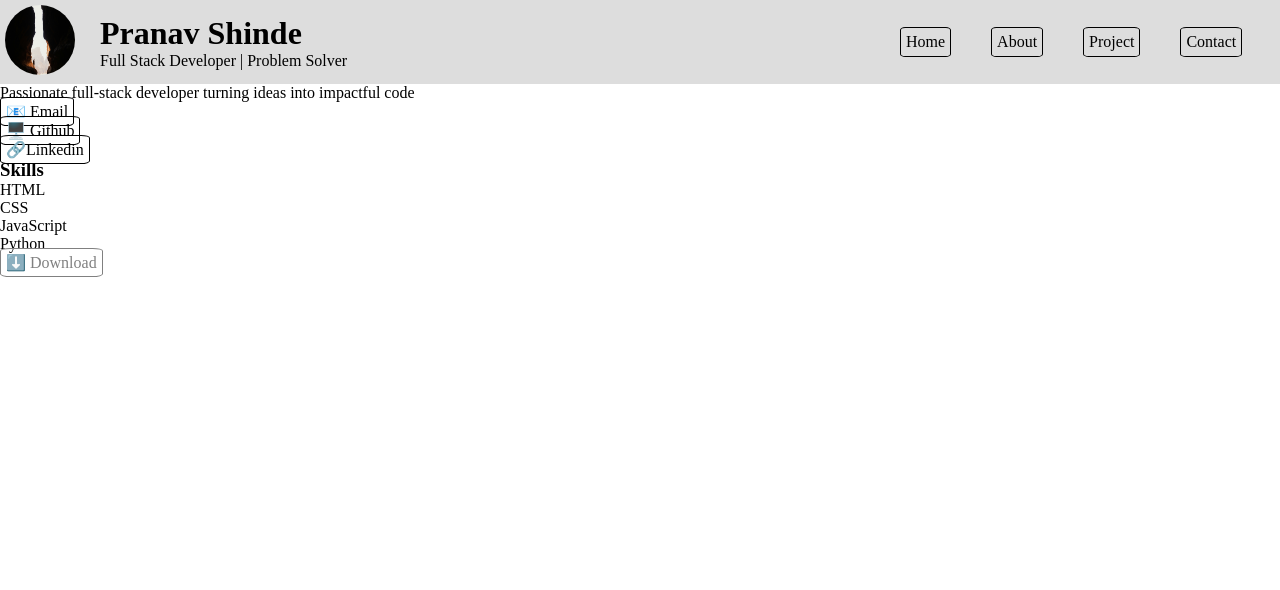
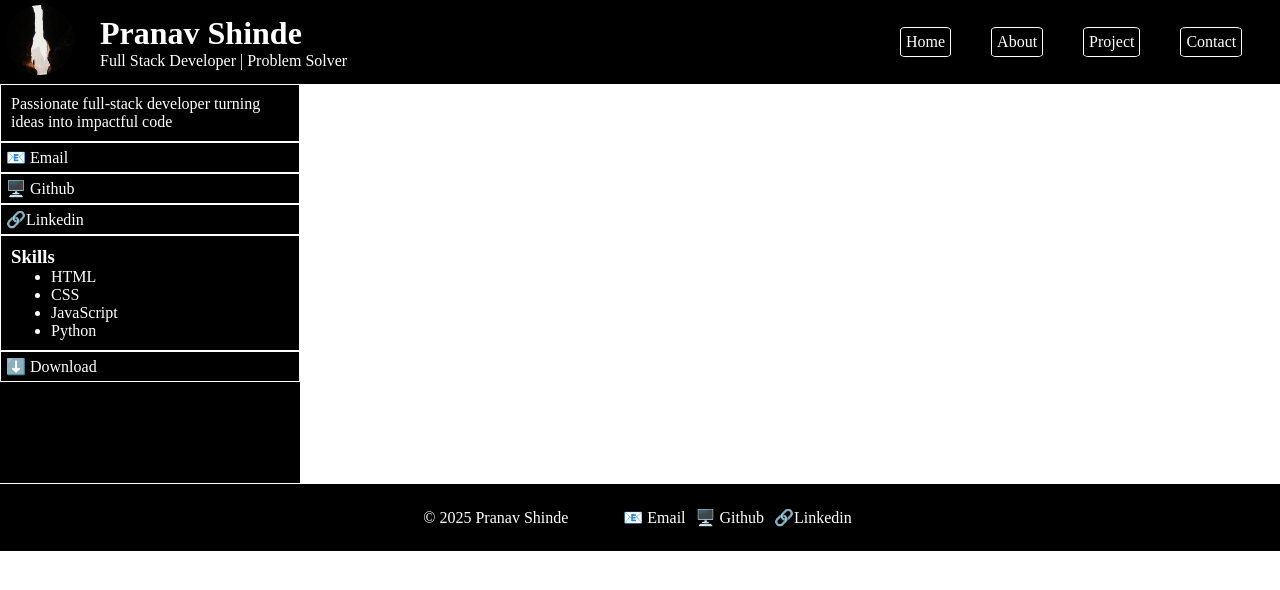
Before and after one commit to GGpranav23/portFolioSiteWFlexbox, a plain HTML site: page index.html in a window 1280 px wide. Drawn offline with Linux system fonts and the light colour scheme.

Commit message:
Side bar and footer

```diff
--- a/index.html
+++ b/index.html
@@ -33,17 +33,15 @@
         </div>
 
 
-        <nav aria-label="Quick Contact Links">
-            <ul>
-                <li class="li "><a href="mailto:pranavshinde234ty@gmail.com" class="button ">📧 Email</a></li>
-                <li class="li "><a href="https://github.com/GGpranav23" target="_blank" rel="noopener noreferrer" aria-label="Github" class="button ">🖥️ Github</a></li>
-                <li class="li "><a href="https://linkedin.com/" target="_blank" rel="noopener noreferrer" aria-label="Linkedin" class="button">🔗Linkedin</a></li>
-            </ul>
+        <nav aria-label="Quick Contact Links" class="navigation">
+                <a href="mailto:pranavshinde234ty@gmail.com" class="button ">📧 Email</a>
+                <a href="https://github.com/GGpranav23" target="_blank" rel="noopener noreferrer" aria-label="Github" class="button ">🖥️ Github</a>
+                <a href="https://linkedin.com/" target="_blank" rel="noopener noreferrer" aria-label="Linkedin" class="button">🔗Linkedin</a>
         </nav>
 
-        <section aria-label="skills">
+        <section class="skills" aria-label="skills">
             <h3>Skills</h3>
-            <ul>
+            <ul class="unordered-list">
                 <li>HTML</li>
                 <li>CSS</li>
                 <li>JavaScript</li>
@@ -51,10 +49,19 @@
             </ul>
         </section>
 
-        <div>
-            <a href="" download="" aria-label="Download Resume">⬇️ Download</a>
+        <div class="div-download">
+            <a href="" download="" class="download" aria-label="Download Resume">⬇️ Download</a>
         </div>
     </aside>
 
+    <footer class="footer">
+        <p>&copy; 2025 Pranav Shinde</p>
+        <div class="footer-div">
+            <a href="#" class="footer-buttons">📧 Email</a>
+            <a href="#" class="footer-buttons">🖥️ Github</a>
+            <a href="#" class="footer-buttons">🔗Linkedin</a>
+        </div>
+    </footer>
+
 </body>
 </html>
--- a/style.css
+++ b/style.css
@@ -7,7 +7,7 @@
 
 .header {
     display: flex;
-    background-color: #ddd;
+    background-color: black;
     align-items: center;
     justify-content: flex-start;
     /* flex-direction: column; */
@@ -33,6 +33,7 @@
 
 .div-name-desc {
     flex-basis: 800px;
+    color: white;
 }
 
 .nav-nav {
@@ -40,25 +41,31 @@
     gap: 40px;
 }
 
+
+
 a:link {
-    border: 1px solid black;
-    color: black;
+    border: 1px solid white;
+    color: white;
     text-decoration: none;
     padding: 5px;
     border-radius: 10%;
 }
 
 a:hover {
-    background-color: black;
-    color: white;
+    background-color: white;
+    color: black;
 }
 
 a:visited {
-    color: grey;
+    border: 1px solid white;
+    color: rgb(196, 196, 196);
+    text-decoration: none;
+    padding: 5px;
+    border-radius: 10%;
 }
 
 a:active {
-    color: white;
+    color: lightgrey;
 }
 
 /* .aside-bar {
@@ -89,3 +96,110 @@ a:active {
     display: block;
     width: 200px;
 } */
+
+.aside-bar {
+    /* border: 1px solid black; */
+    display: flex;
+    flex-direction: column;
+    width: 300px;
+    height: 400px;
+    /* gap: 30px; */
+    background-color: black;
+    border-bottom: 1px solid white;
+
+}
+
+.navigation {
+    display: flex;
+    flex-direction: column;
+    /* gap: 30px; */
+
+}
+
+.skills {
+    color: white;
+    padding: 10px;
+    border: 1px solid white;
+}
+
+.unordered-list {
+    margin-left: 40px;
+}
+
+.div-bio {
+    padding: 10px;
+    border: 1px solid white;
+    color: white;
+}
+
+.button:link {
+    border-radius: 0%;
+}
+
+.div-download {
+    display: flex;
+}
+
+.download {
+    width: 300px;
+    border: 1px solid black;
+}
+
+.download:link {
+    border-radius: 0%;
+}
+
+.footer {
+    background-color: black;
+    display: flex;
+    align-items: center;
+    justify-content: center;
+    height: 67px;
+    gap: 50px;
+}
+
+.footer a:first-child,
+.footer a:nth-child(2),
+.footer a:nth-child(3),
+.footer a:last-child {
+    color: white;
+    border: none;
+}
+
+footer p {
+    color: white;
+}
+
+.footer-div {
+    display: flex;
+}
+
+.div-download a:first-child {
+    color: white;
+}
+
+.div-download a:hover {
+    background-color: white;
+    color: black;
+}
+
+.div-download a:first-child:hover {
+    color: white;
+    background-color: black;
+}
+
+.navigation a:first-child,
+.navigation a:nth-child(2),
+.navigation a:last-child {
+    color: white;
+    border: 1px solid white;
+}
+
+.navigation a:first-child:hover,
+.navigation a:nth-child(2):hover,
+.navigation a:last-child:hover {
+    color: black;
+
+    background-color: white;
+
+}
```
